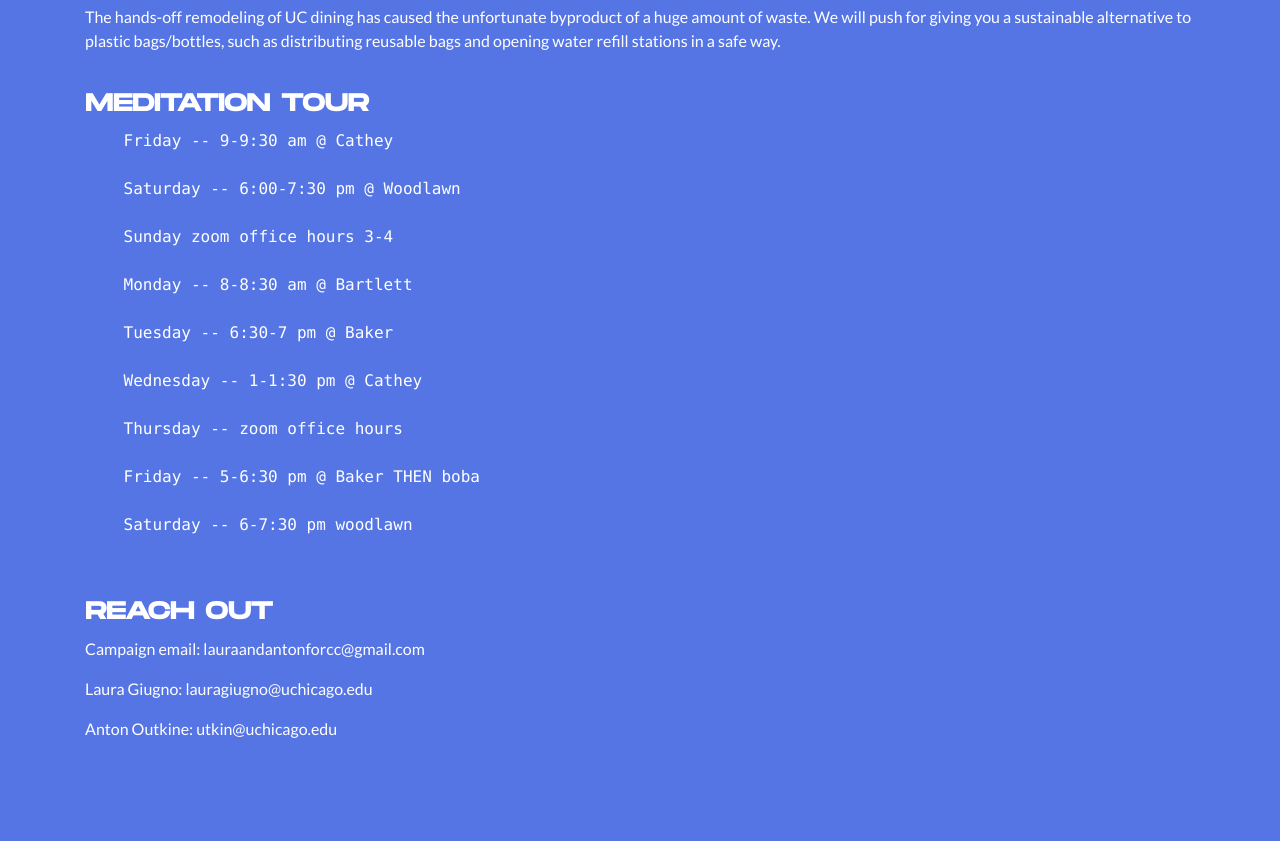
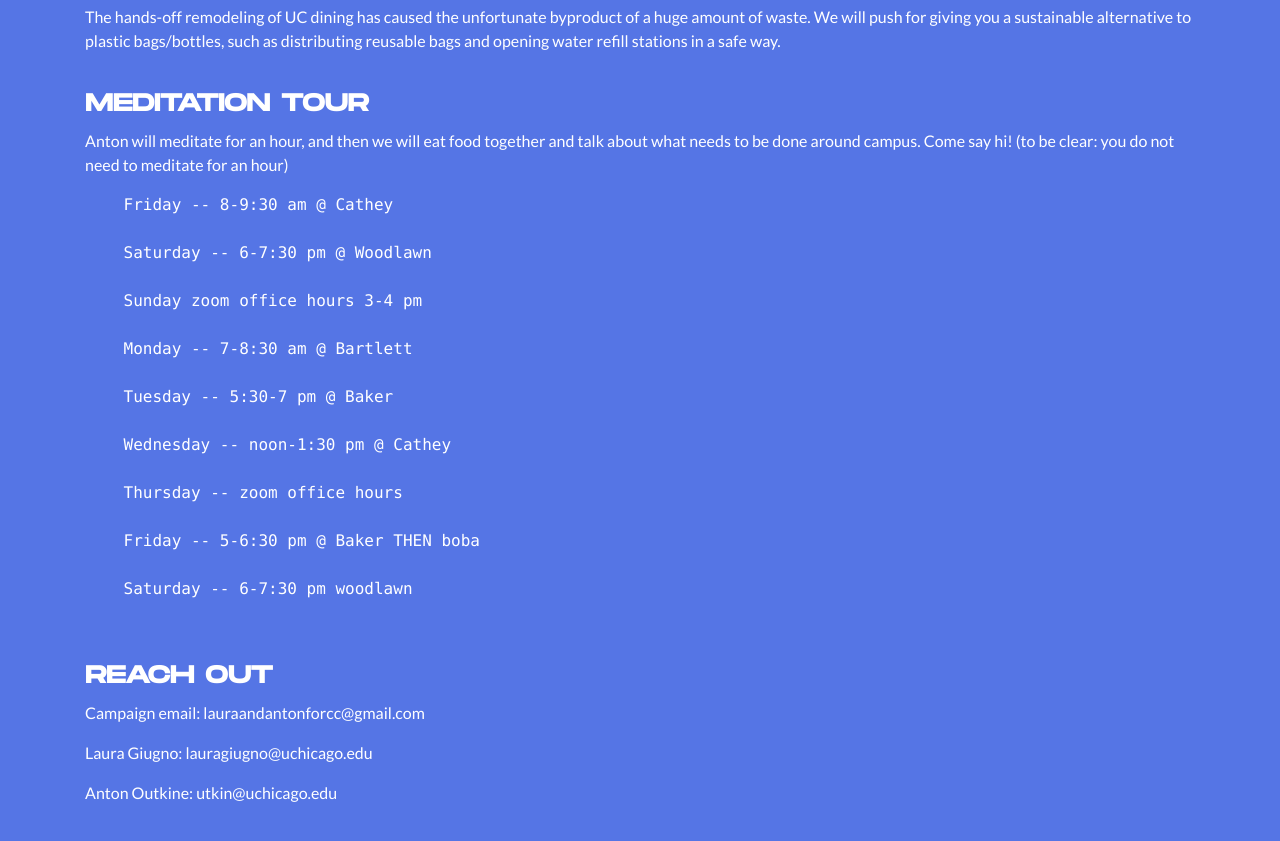
Before and after one commit to outkine/vote-grounded, a website built with Parcel: page index.html in a window 1280 px wide. Shown: the part 1550-2391 px from the top of the page. Before the commit the page ends 2339 px from the top, so only its background shows below. Built offline with nearby package versions, Linux system fonts and the light colour scheme.

Commit message:
Add meditation tour context

```diff
--- a/index.html
+++ b/index.html
@@ -61,18 +61,19 @@
         </p>
 
         <h2>MEDITATION TOUR</h2>
+        <p>Anton will meditate for an hour, and then we will eat food together and talk about what needs to be done around campus. Come say hi! (to be clear: you do not need to meditate for an hour)</p>
         <pre>
-    Friday -- 9-9:30 am @ Cathey
+    Friday -- 8-9:30 am @ Cathey
 
-    Saturday -- 6:00-7:30 pm @ Woodlawn
+    Saturday -- 6-7:30 pm @ Woodlawn
 
-    Sunday zoom office hours 3-4
+    Sunday zoom office hours 3-4 pm
 
-    Monday -- 8-8:30 am @ Bartlett
+    Monday -- 7-8:30 am @ Bartlett
 
-    Tuesday -- 6:30-7 pm @ Baker
+    Tuesday -- 5:30-7 pm @ Baker
 
-    Wednesday -- 1-1:30 pm @ Cathey
+    Wednesday -- noon-1:30 pm @ Cathey
 
     Thursday -- zoom office hours
 
```
